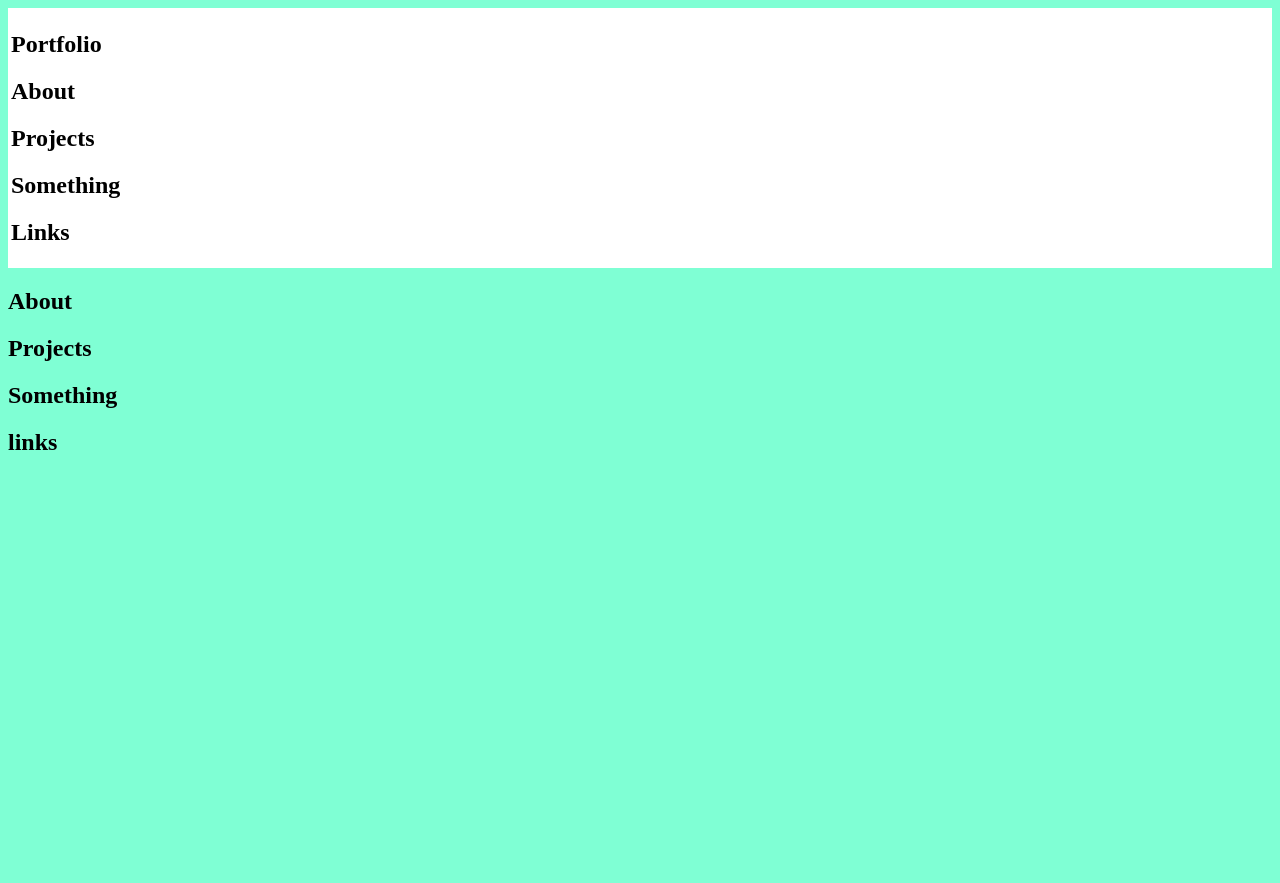
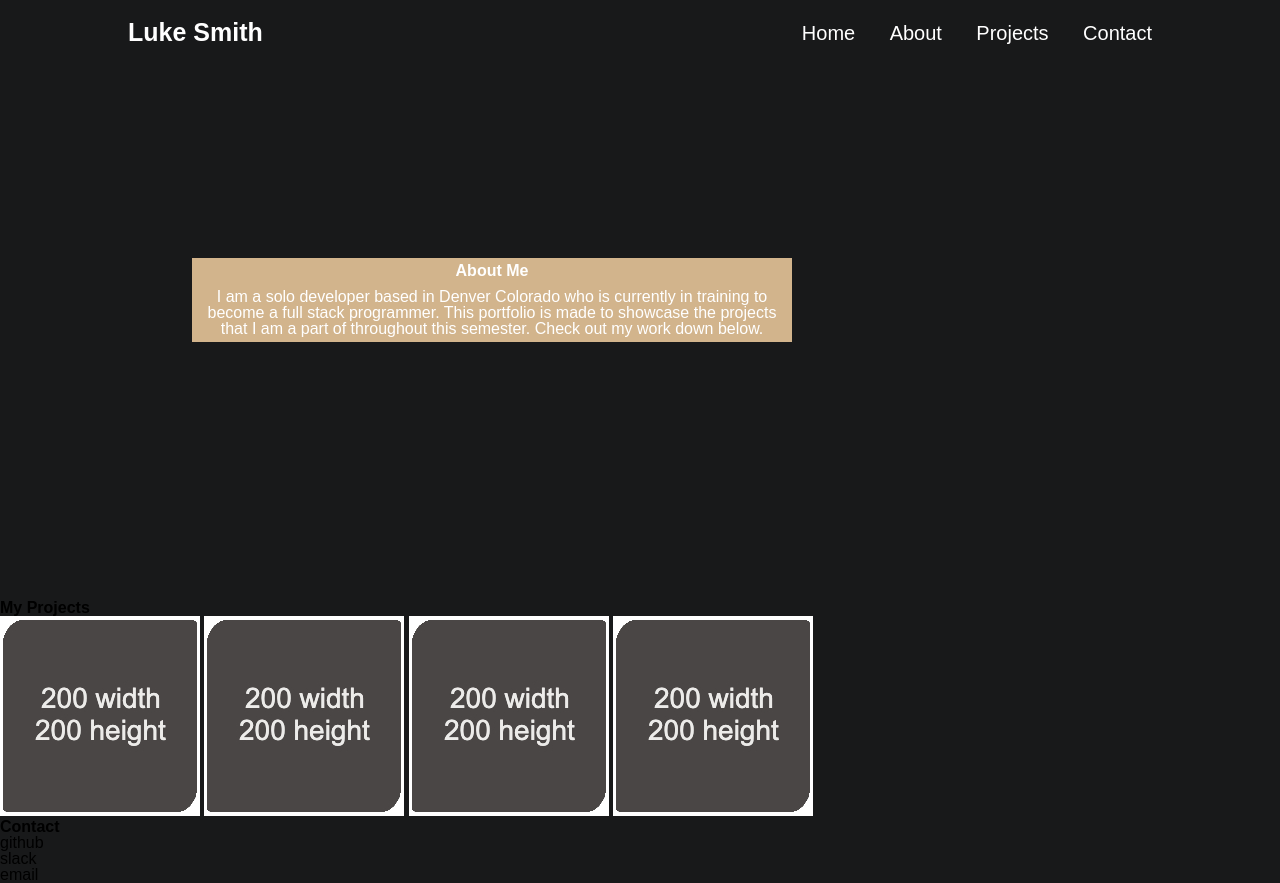
Before and after one commit to Larsin218/Challenge-2-Portfolio, a plain HTML site: page index.html in a window 1280 px wide. Before the commit the page ends 800 px from the top, so only its background shows below. Drawn offline with Linux system fonts and the light colour scheme.

Commit message:
insert base project

```diff
--- /dev/null
+++ b/assets/reset.css
@@ -0,0 +1,29 @@
+* {
+  margin: 0;
+  padding: 0;
+  box-sizing: border-box;
+}
+
+html {
+  height: 100%;
+}
+
+body {
+  min-height: 100%;
+  line-height: 1;
+  font-family: sans-serif;
+}
+
+h1, h2, h3, h4, h5, h6 {
+  font-size: 100%;
+}
+
+input, select, option, optgroup, textarea, button,
+pre, code {
+  font-size: 100%;
+  font-family: inherit;
+}
+
+ol, ul {
+  list-style: none;
+}
--- /dev/null
+++ b/assets/style.css
@@ -0,0 +1,59 @@
+:root {
+  --dark: #18191a;
+  --light: #ffffff;
+  --midhi: #d2b48c;
+  --midlo: #184632;
+}
+
+body {
+    background: var(--dark);
+}
+
+.header {
+  position: fixed;
+  top: 0;
+  left: 0;
+  width: 100%;
+  padding: 20px 10%;
+  background: var(--dark);
+  display: flex;
+  justify-content: space-between;
+  align-items: center;
+  z-index: 100;
+}
+
+.name {
+  font-size: 25px;
+  color: var(--light);
+}
+
+.navbar a {
+  font-size: 20px;
+  text-decoration: none;
+  color: var(--light);
+  margin-left: 30px;
+  transition: .3s;
+}
+
+.navbar a:hover {
+    color: var(--midlo);
+}
+
+.home {
+    height: 75vh;
+    color: var(--light);
+    display: flex;
+    align-items: center;
+    padding: 0 15%;
+}
+
+.about {
+    background: var(--midhi);
+    padding: 5px;
+    text-align: center;
+    max-width: 600px;
+}
+
+.about h2 {
+    margin-bottom: 10px;
+}
--- a/index.html
+++ b/index.html
@@ -1,30 +1,50 @@
 <!DOCTYPE html>
 <html lang="en">
-
   <head>
     <meta charset="UTF-8" />
     <meta name="viewport" content="width=device-width, initial-scale=1.0" />
-  <title>Challenge 2 Portfolio</title>
-  <link rel="stylesheet" href="./style.css" />
-  <link rel="resetsheet" href="./reset.css" />
+    <meta http-equiv="X-UA-Compatible" content="ie=edge" />
+    <title>My Portfolio</title>
+    <link rel="stylesheet" href="./assets/reset.css" />
+    <link rel="stylesheet" href="./assets/style.css" />
   </head>
-
   <body>
-    <section class="header">
-        <header><h1>Portfolio</h1></header>
-        <header><h2>About</h2></header>
-        <header><h2>Projects</h2></header>
-        <header><h2>Something</h2></header>
-        <header><h2>Links</h2></header>
+    <header class="header">
+      <h1 class="name">Luke Smith</h1>
+      <nav class="navbar">
+        <a href="#">Home</a>
+        <a href="#">About</a>
+        <a href="#">Projects</a>
+        <a href="#">Contact</a>
+      </nav>
+    </header>
+    <main>
+      <section class="home">
+        <div class="about">
+          <h2>About Me</h2>
+          <p>
+            I am a solo developer based in Denver Colorado who is currently in
+            training to become a full stack programmer. This portfolio is made
+            to showcase the projects that I am a part of throughout this
+            semester. Check out my work down below.
+          </p>
+        </div>
       </section>
-    <main>
-        <section>
-            <h2>About</h2>
-            <h2>Projects</h2>
-            <h2>Something</h2>
-            <h2>links</h2>
+      <section class="projects">
+        <h2>My Projects</h2>
+        <img src="./assets/images/sample.jpg" alt="" />
+        <img src="./assets/images/sample.jpg" alt="" />
+        <img src="./assets/images/sample.jpg" alt="" />
+        <img src="./assets/images/sample.jpg" alt="" />
       </section>
     </main>
+    <footer>
+      <h2 class="contact">Contact</h2>
+      <ul>
+        <li>github</li>
+        <li>slack</li>
+        <li>email</li>
+      </ul>
+    </footer>
   </body>
-
 </html>
--- a/reset.css
+++ /dev/null
@@ -1,41 +0,0 @@
-* {
-    margin: 0;
-    padding: 0;
-    box-sizing: border-box;
-  }
-
-  html {
-    height: 100%;
-  }
-
-  body {
-    min-height: 100%;
-    line-height: 1;
-    font-family: sans-serif;
-  }
-
-  h1,
-  h2,
-  h3,
-  h4,
-  h5,
-  h6 {
-    font-size: 100%;
-  }
-
-  input,
-  select,
-  option,
-  optgroup,
-  textarea,
-  button,
-  pre,
-  code {
-    font-size: 100%;
-    font-family: inherit;
-  }
-
-  ol,
-  ul {
-    list-style: none;
-  }
--- a/style.css
+++ /dev/null
@@ -1,9 +0,0 @@
-html {
-    background-color: aquamarine;
-}
-
-.header {
-    background-color: white;
-    margin: auto;
-    padding: 3px;
-}
```
Also changed, not shown: assets/images/sample.jpg (added). Lines whose indentation alone changed are shown as unchanged.
